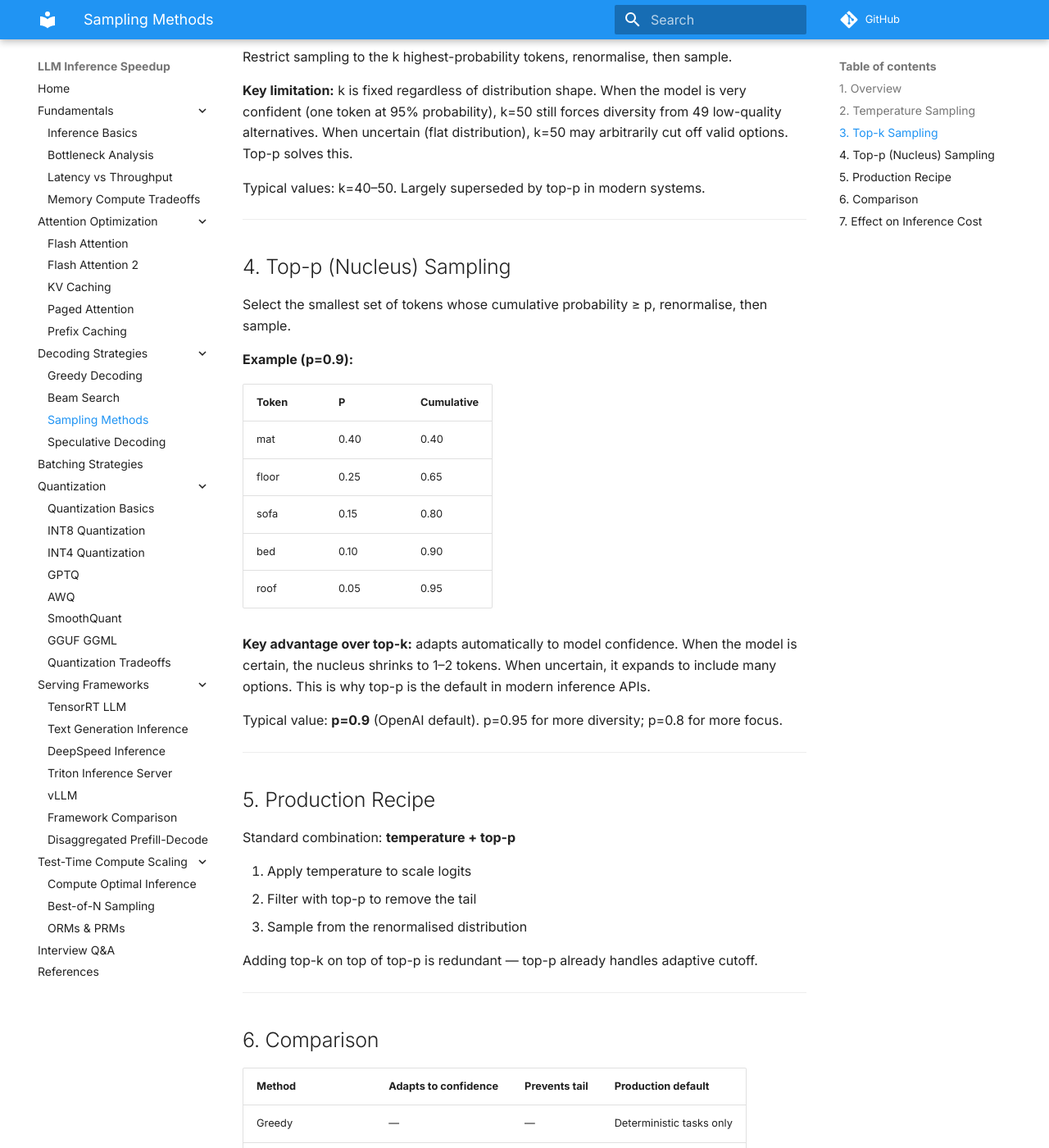
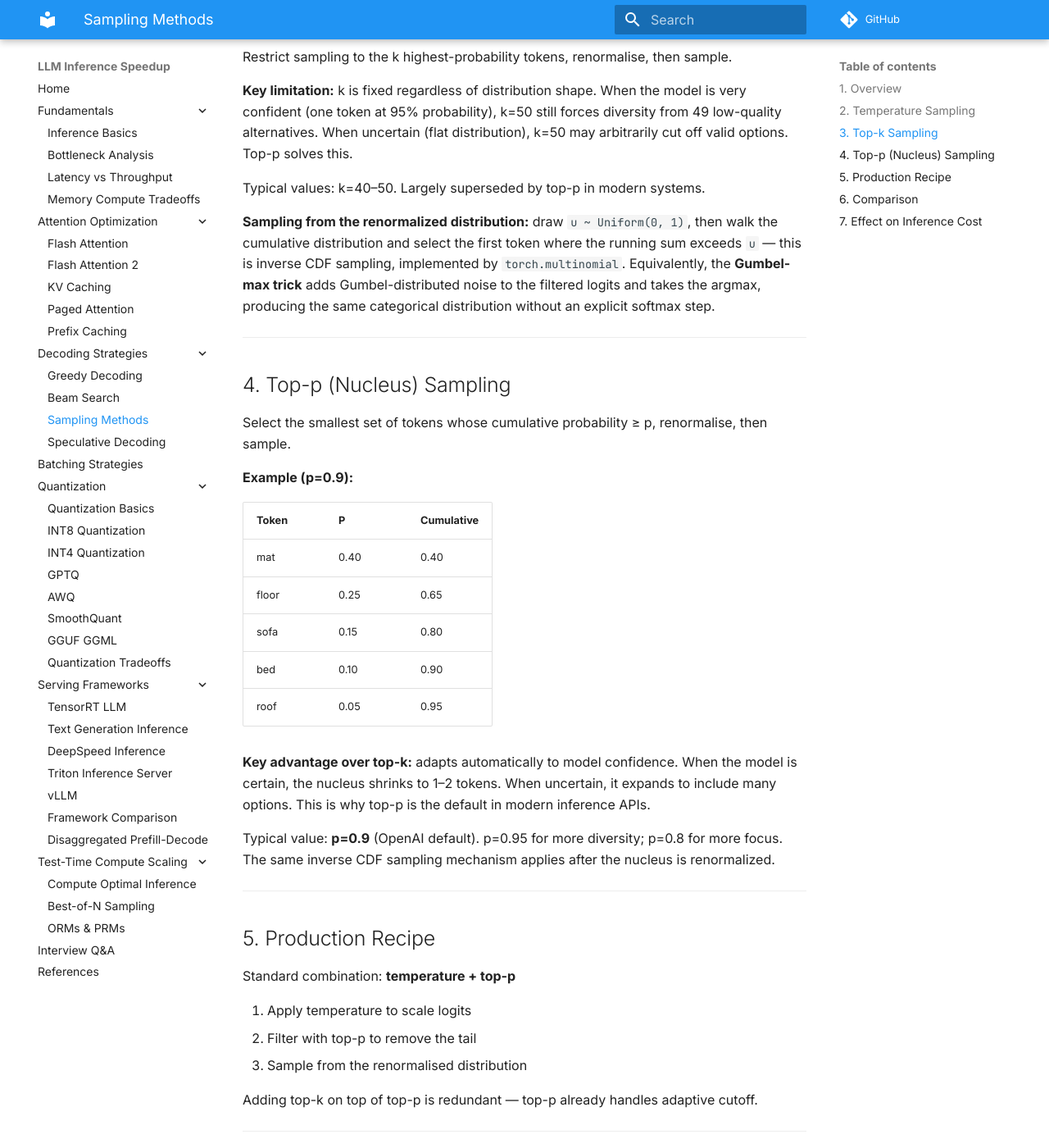
Before and after one commit to saurabhiit2007/LLM-Inference-Speed, an MkDocs documentation site: the page built from docs/decoding_strategies/sampling_methods.md, in a window 1280 px wide and 1400 px high, scrolled down 1061 px. Shown: the whole window at 82% size. Built offline with MkDocs 1.6.1 and Material for MkDocs 9.7.7, drawn with Linux system fonts in a browser that asks for light colours; comment, search, counter and statistics services are not loaded.

Commit message:
docs: add inverse CDF and Gumbel-max sampling mechanics to top-k and top-p sections
Co-Authored-By: Claude Sonnet 4.6 <noreply@anthropic.com>

```diff
--- a/docs/decoding_strategies/sampling_methods.md
+++ b/docs/decoding_strategies/sampling_methods.md
@@ -32,6 +32,8 @@ Restrict sampling to the k highest-probability tokens, renormalise, then sample.
 
 Typical values: k=40–50. Largely superseded by top-p in modern systems.
 
+**Sampling from the renormalized distribution:** draw `u ~ Uniform(0, 1)`, then walk the cumulative distribution and select the first token where the running sum exceeds `u` — this is inverse CDF sampling, implemented by `torch.multinomial`. Equivalently, the **Gumbel-max trick** adds Gumbel-distributed noise to the filtered logits and takes the argmax, producing the same categorical distribution without an explicit softmax step.
+
 ---
 
 ## 4. Top-p (Nucleus) Sampling
@@ -50,7 +52,7 @@ Select the smallest set of tokens whose cumulative probability ≥ p, renormalis
 
 **Key advantage over top-k:** adapts automatically to model confidence. When the model is certain, the nucleus shrinks to 1–2 tokens. When uncertain, it expands to include many options. This is why top-p is the default in modern inference APIs.
 
-Typical value: **p=0.9** (OpenAI default). p=0.95 for more diversity; p=0.8 for more focus.
+Typical value: **p=0.9** (OpenAI default). p=0.95 for more diversity; p=0.8 for more focus. The same inverse CDF sampling mechanism applies after the nucleus is renormalized.
 
 ---
 
```
